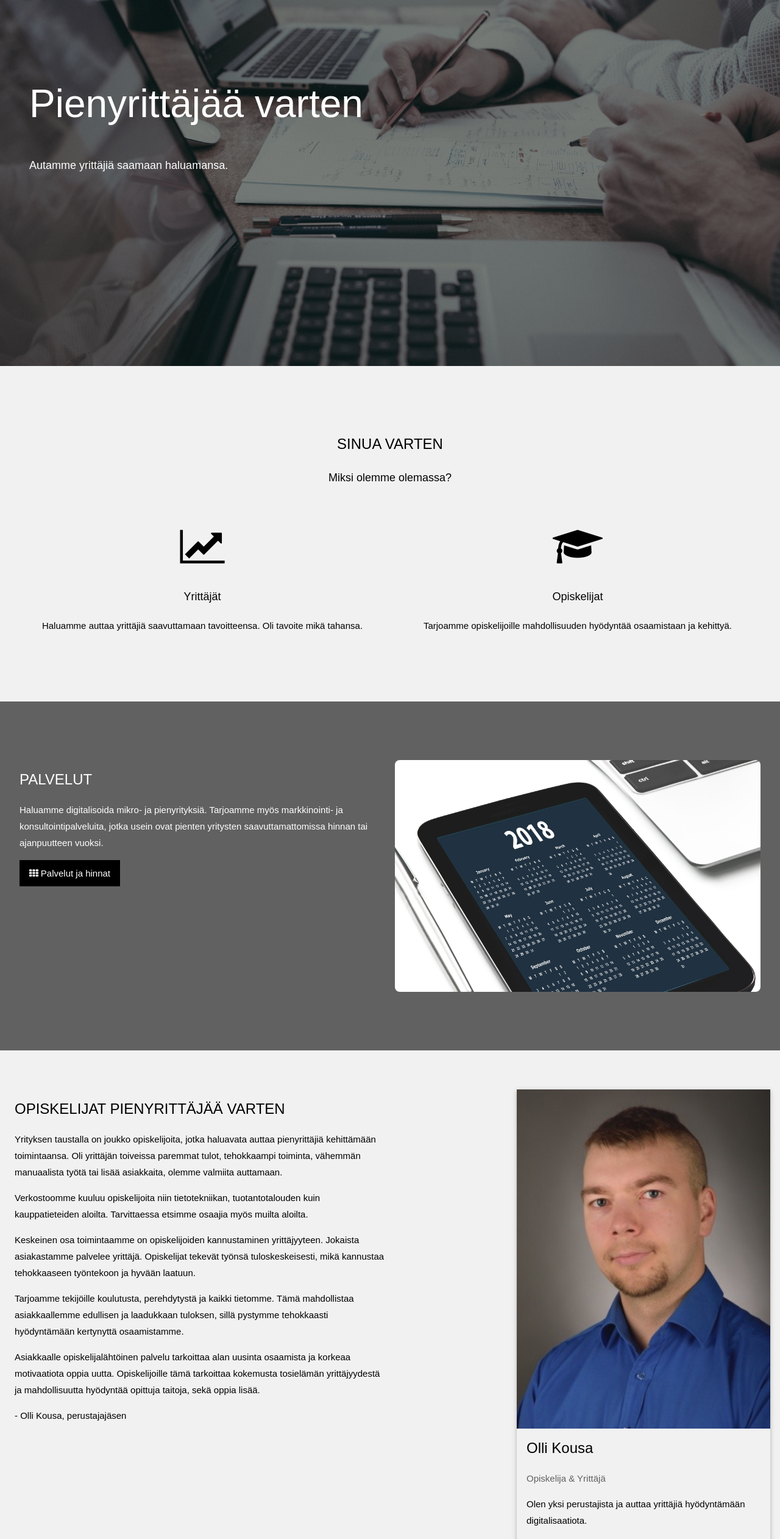
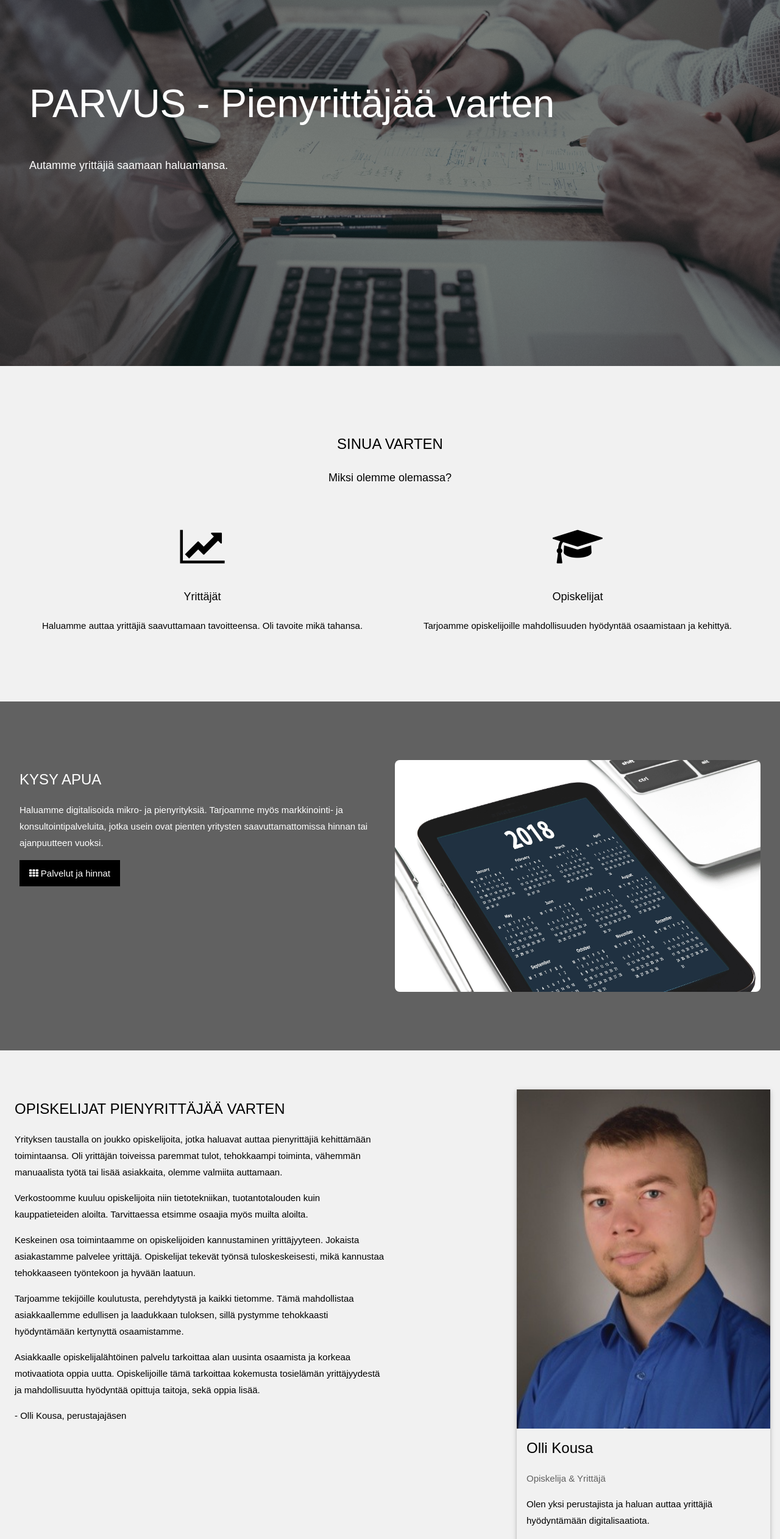
Before and after one commit to parvusvulpes/parvusvulpes.github.io, a plain HTML site: page index.html in a window 1280 px wide. Shown: the part 200-2723 px from the top of the page at 61% size. Drawn offline with Linux system fonts and the light colour scheme; a script that the page names is missing; a web font is replaced by a local one.

Commit message:
Typo fixes

```diff
--- a/index.html
+++ b/index.html
@@ -70,7 +70,7 @@ body, html {
 <!-- Header with full-height image -->
 <header class="bgimg-1 w3-display-container w3-grayscale-min" id="home">
   <div class="w3-display-left w3-text-white" style="padding:48px">
-    <span class="w3-jumbo w3-hide-small">Pienyrittäjää varten</span><br>
+    <span class="w3-jumbo w3-hide-small">PARVUS - Pienyrittäjää varten</span><br>
     <span class="w3-xxlarge w3-hide-large w3-hide-medium">Pienyrittäjää varten</span><br>
     <span class="w3-large">Autamme yrittäjiä saamaan haluamansa.</span>
     <!-- <p><a href="#about" class="w3-button w3-white w3-padding-large w3-large w3-margin-top w3-opacity w3-hover-opacity-off">Learn more and start today</a></p> -->
@@ -149,7 +149,7 @@ body, html {
 <div class="w3-container w3-dark-grey" style="padding:96px 16px ">
   <div class="w3-row-padding">
     <div class="w3-col m6">
-      <h3>PALVELUT</h3>
+      <h3>KYSY APUA</h3>
       <p>Haluamme digitalisoida mikro- ja pienyrityksiä. Tarjoamme myös markkinointi- ja konsultointipalveluita, jotka usein ovat pienten yritysten saavuttamattomissa hinnan tai ajanpuutteen vuoksi.</p>
       <p><a href="#pricing" class="w3-button w3-black"><i class="fa fa-th">&nbsp;</i>Palvelut ja hinnat</a></p>
     </div>
@@ -302,7 +302,7 @@ body, html {
 <div class="w3-container w3-light-grey w3-padding-64">
   <div class="w3-row-padding w3-half">
     <h3>OPISKELIJAT PIENYRITTÄJÄÄ VARTEN</h3>
-      <p>Yrityksen taustalla on joukko opiskelijoita, jotka haluavata auttaa pienyrittäjiä kehittämään toimintaansa. Oli yrittäjän toiveissa paremmat tulot, tehokkaampi toiminta, vähemmän manuaalista työtä tai lisää asiakkaita, olemme valmiita auttamaan.</p>
+      <p>Yrityksen taustalla on joukko opiskelijoita, jotka haluavat auttaa pienyrittäjiä kehittämään toimintaansa. Oli yrittäjän toiveissa paremmat tulot, tehokkaampi toiminta, vähemmän manuaalista työtä tai lisää asiakkaita, olemme valmiita auttamaan.</p>
       <p>Verkostoomme kuuluu opiskelijoita niin tietotekniikan, tuotantotalouden kuin kauppatieteiden aloilta. Tarvittaessa etsimme osaajia myös muilta aloilta.</p>
       <p>Keskeinen osa toimintaamme on opiskelijoiden kannustaminen yrittäjyyteen. Jokaista asiakastamme palvelee yrittäjä. Opiskelijat tekevät työnsä tuloskeskeisesti, mikä kannustaa tehokkaaseen työntekoon ja hyvään laatuun.</p>
       <p>Tarjoamme tekijöille koulutusta, perehdytystä ja kaikki tietomme. Tämä mahdollistaa asiakkaallemme edullisen ja laadukkaan tuloksen, sillä pystymme tehokkaasti hyödyntämään kertynyttä osaamistamme.</p>
@@ -310,20 +310,20 @@ body, html {
 	  <p>- Olli Kousa, perustajajäsen</p>
 	</div>
 	<div class="w3-card w3-third w3-right">
-      <img src="Parvus_files/profiilikuva_kousa.png" alt="Olli" style="width:100%;" >
+      <img src="Parvus_files/profiilikuva_kousa.png" alt="Olli" style="width:100%; " >
       <div class="w3-container">
         <h3>Olli Kousa</h3>
         <p class="w3-opacity">Opiskelija & Yrittäjä</p>
-        <p>Olen yksi perustajista ja auttaa yrittäjiä hyödyntämään digitalisaatiota.</p>
+        <p>Olen yksi perustajista ja haluan auttaa yrittäjiä hyödyntämään digitalisaatiota.</p>
 		<a href="https://www.linkedin.com/in/olli-kousa-4a70b488" target="_blank"><i class="fa fa-linkedin w3-hover-opacity"></i></a>
         <!-- <p><button class="w3-button w3-light-grey w3-block"><i class="fa fa-envelope"></i> Contact</button></p> -->
       </div>
     </div>
-    <div class="w3-col m6">
 
+	<!--
+	<div class="w3-col m6">
 
-
-    <!-- <div class="w3-col m6">
+     <div class="w3-col m6">
       <p class="w3-wide"><i class="fa fa-camera w3-margin-right"></i>Photography</p>
       <div class="w3-grey">
         <div class="w3-container w3-dark-grey w3-center" style="width:90%">90%</div>
@@ -336,7 +336,9 @@ body, html {
       <div class="w3-grey">
         <div class="w3-container w3-dark-grey w3-center" style="width:75%">75%</div>
       </div>
-    </div> -->
+    </div>
+	-->
+
   </div>
 </div>
 
@@ -428,8 +430,8 @@ body, html {
   <div class="w3-row-padding" style="margin-top:64px">
     <div class="w3-half">
       <p><i class="fa fa-map-marker fa-fw w3-xxlarge w3-margin-right"></i> Lappeenranta</p>
-      <p><i class="fa fa-phone fa-fw w3-xxlarge w3-margin-right"></i> Puhelin: 0405667054 </p>
-      <p><i class="fa fa-envelope fa-fw w3-xxlarge w3-margin-right"> </i> Sähköposti: kousa.olli@gmail.com</p>
+      <p><i class="fa fa-phone fa-fw w3-xxlarge w3-margin-right"></i> 0405667054 </p>
+      <p><i class="fa fa-envelope fa-fw w3-xxlarge w3-margin-right"> </i> kousa.olli@gmail.com </p>
       <br>
       <form action="https://formspree.io/nicx777@gmail.com" method="POST">
         <p><input class="w3-input w3-border" placeholder="Nimi" type="text" name="name"></p>
```
